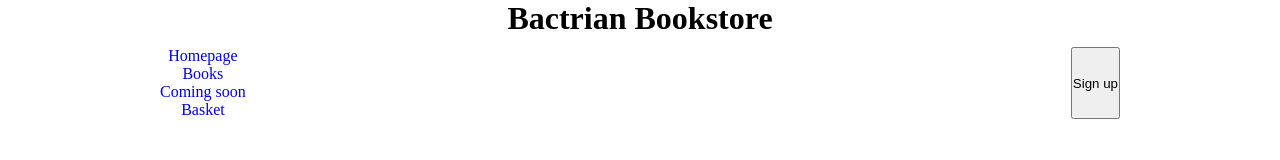
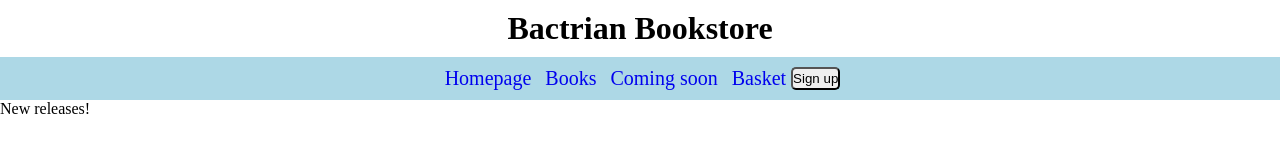
Before and after one commit to Alan-day/personal-project, a plain HTML site: page index.html in a window 1280 px wide. Drawn offline with Linux system fonts and the light colour scheme.

Commit message:
improving the navbar and centering content

```diff
--- a/index.html
+++ b/index.html
@@ -10,19 +10,32 @@
     <title>Bactrian Bookstore</title>
     <h1>Bactrian Bookstore</h1>
     <nav>
-      <ul>
-        <li><a href="#" class="nav-list">Homepage</a></li>
+      <ul class = "nav-list">
+        <li><a href="#">Homepage</a></li>
 
-        <li><a href="#" class="nav-list">Books</a></li>
-        <li><a href="#" class="nav-list">Coming soon</a></li>
+        <li><a href="#">Books</a></li>
+        <li><a href="#">Coming soon</a></li>
 
-        <li><a href="#" class="nav-list"> Basket</a></li>
+        <li><a href="#"> Basket</a></li>
       </ul>
+
       <button>Sign up</button>
     </nav>
   </head>
 
-  <header></header>
+  <header>
 
-  <body></body>
+    New releases!
+
+  </header>
+
+  <body>
+
+
+
+
+
+  </body>
+
+
 </html>
--- a/styles.css
+++ b/styles.css
@@ -2,9 +2,10 @@
   margin: 0;
   padding: 0;
   box-sizing: border-box;
+
 }
 
-a.nav-list {
+li {
   text-decoration: none;
 }
 
@@ -15,13 +16,48 @@ h1 {
 }
 
 nav {
-  padding: 10px 20vh 10px 20vh;
-  width: 100%;
+  background-color: lightblue;
+  padding: 10px 0px 10px 0px;
   display: flex;
   text-align: center;
-  justify-content: space-between;
+  justify-content: center;
+
 }
 
 ul {
   list-style: none;
+
 }
+
+.nav-list li {
+  display: inline-block;
+  padding: 0, 30px;
+
+}
+  button {
+
+border-radius: 5px;
+}
+
+
+
+a {
+  font-size: 20px;
+  text-decoration: none;
+  padding: 10px 5px 10px 5px;
+}
+
+.nav-list li a{
+  padding-top: 10px;
+  transition: all 0.3s ease 0s;
+}
+
+head {
+  display: flex;
+  justify-content: space-between;
+  align-items: center;
+}
+
+h1 {
+  padding: 10px;
+}
```
